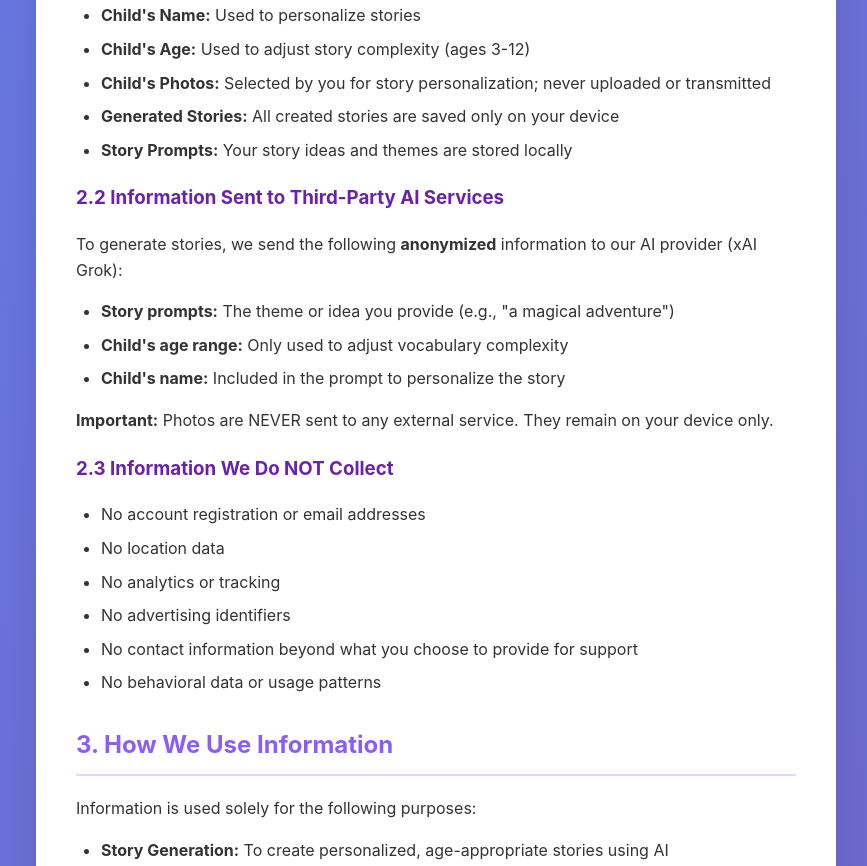
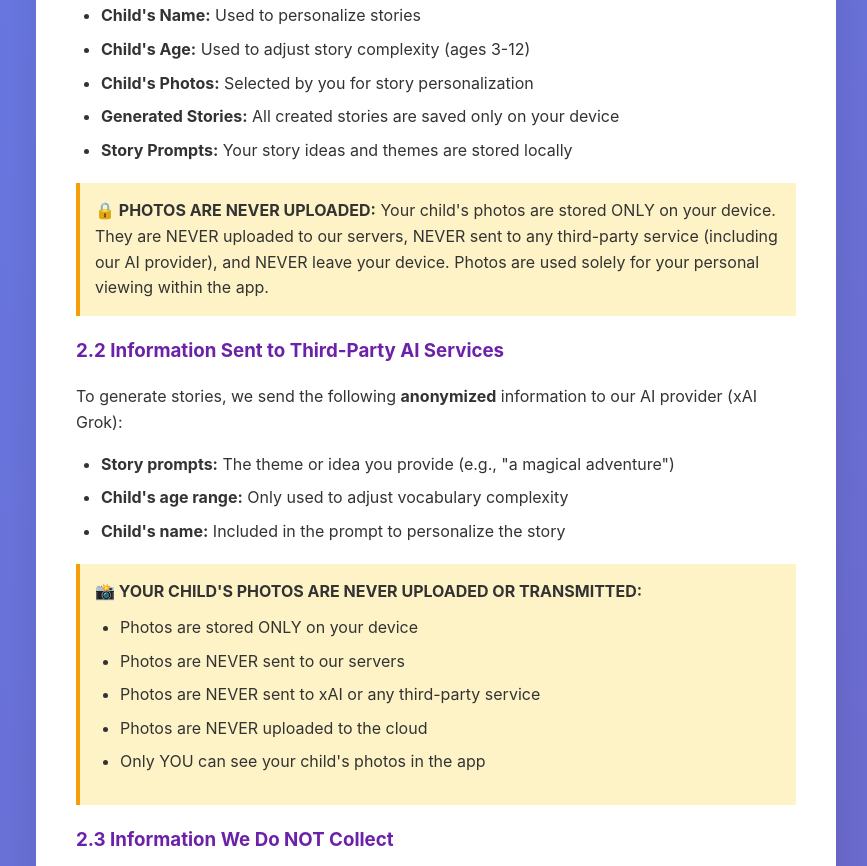
Before and after one commit to Can118/kidstory-ai, a website: page docs/privacy-policy.html in a window 1280 px wide. Shown: the part 719-1585 px from the top of the page, without its empty margins (204-1071 px from the left). Drawn offline with Linux system fonts and the light colour scheme.

Commit message:
Update privacy documents: remove emails and emphasize photo privacy
- Remove all email addresses (will be added later)
- Add prominent notices that photos are NEVER uploaded or transmitted
- Emphasize photos stay on device only in multiple locations
- Update contact info to GitHub issues for now

```diff
--- a/docs/privacy-policy.html
+++ b/docs/privacy-policy.html
@@ -88,10 +88,14 @@
         <ul>
             <li><strong>Child's Name:</strong> Used to personalize stories</li>
             <li><strong>Child's Age:</strong> Used to adjust story complexity (ages 3-12)</li>
-            <li><strong>Child's Photos:</strong> Selected by you for story personalization; never uploaded or transmitted</li>
+            <li><strong>Child's Photos:</strong> Selected by you for story personalization</li>
             <li><strong>Generated Stories:</strong> All created stories are saved only on your device</li>
             <li><strong>Story Prompts:</strong> Your story ideas and themes are stored locally</li>
         </ul>
+
+        <div class="highlight">
+            <strong>🔒 PHOTOS ARE NEVER UPLOADED:</strong> Your child's photos are stored ONLY on your device. They are NEVER uploaded to our servers, NEVER sent to any third-party service (including our AI provider), and NEVER leave your device. Photos are used solely for your personal viewing within the app.
+        </div>
 
         <h3>2.2 Information Sent to Third-Party AI Services</h3>
         <p>To generate stories, we send the following <strong>anonymized</strong> information to our AI provider (xAI Grok):</p>
@@ -100,7 +104,17 @@
             <li><strong>Child's age range:</strong> Only used to adjust vocabulary complexity</li>
             <li><strong>Child's name:</strong> Included in the prompt to personalize the story</li>
         </ul>
-        <p><strong>Important:</strong> Photos are NEVER sent to any external service. They remain on your device only.</p>
+
+        <div class="highlight">
+            <strong>📸 YOUR CHILD'S PHOTOS ARE NEVER UPLOADED OR TRANSMITTED:</strong>
+            <ul style="margin-top: 10px;">
+                <li>Photos are stored ONLY on your device</li>
+                <li>Photos are NEVER sent to our servers</li>
+                <li>Photos are NEVER sent to xAI or any third-party service</li>
+                <li>Photos are NEVER uploaded to the cloud</li>
+                <li>Only YOU can see your child's photos in the app</li>
+            </ul>
+        </div>
 
         <h3>2.3 Information We Do NOT Collect</h3>
         <ul>
@@ -220,8 +234,8 @@
         <div class="contact">
             <h2>13. Contact Us</h2>
             <p>If you have questions about this Privacy Policy or your child's data, please contact us:</p>
-            <p><strong>Email:</strong> <a href="mailto:privacy@kidstory.ai">privacy@kidstory.ai</a></p>
-            <p><strong>GitHub:</strong> <a href="https://github.com/Can118/kidstory-ai" target="_blank">github.com/Can118/kidstory-ai</a></p>
+            <p><strong>GitHub:</strong> <a href="https://github.com/Can118/kidstory-ai/issues" target="_blank">Open an issue on GitHub</a></p>
+            <p><strong>Email:</strong> Contact information will be added here soon</p>
             <p>We will respond to all requests within 30 days.</p>
         </div>
 
```
Also changed, not shown: docs/index.html (+1 -1 lines), docs/terms-of-use.html (+7 -4 lines).
